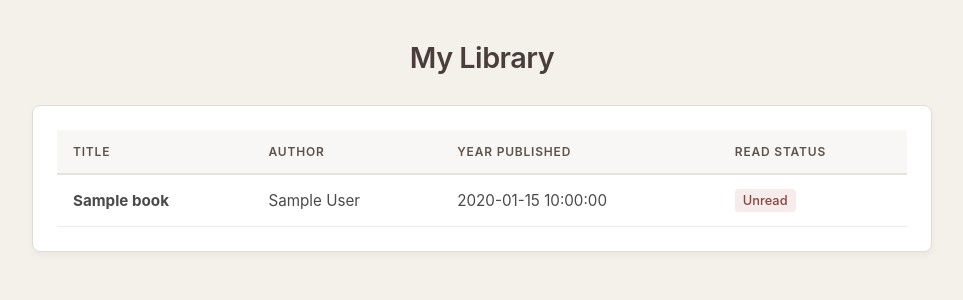
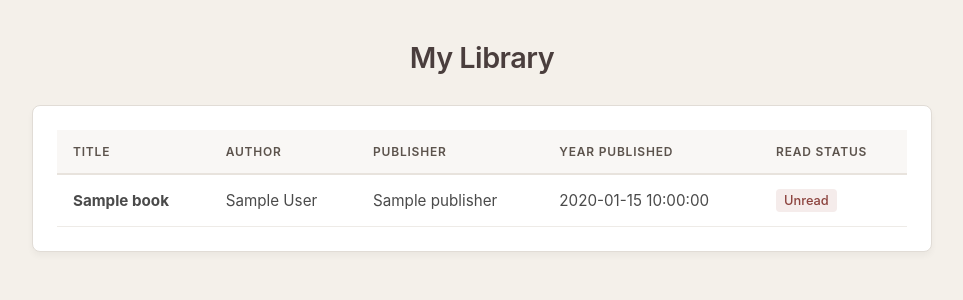
Before and after one commit to burundicafe/library-book-tracker, a Flask app: template libraryproject/library/templates/library/index.html in a window 1280 px wide. Shown: the top 300 px of the page, without its empty margins (158-1121 px from the left). Run offline with Flask 3, Linux system fonts and the light colour scheme; the template is opened without the code that fills it: most values are stand-ins (such as "Sample title", 1, 10 or a date in 2020).

Commit message:
Added Publisher field to Book model and updated index.html to display publisher information. Also created a new migration for the changes made to the models. Updated the urls.py to include the new view for displaying publisher information on the index page. Updated the .gitignore file to exclude the runDjango.py file from being tracked by git. Updated the index.html template to display the publisher information for each book in the list. This will allow users to see which publisher is associated with each book when they view the index page. Updated the design of the index page to accommodate the new publisher information, ensuring that the layout remains clean and user-friendly. This includes adding a new column for the publisher in the table that lists the books.

```diff
--- a/libraryproject/library/models.py
+++ b/libraryproject/library/models.py
@@ -5,6 +5,7 @@ from django.db import models
 class Book(models.Model):
     title = models.CharField(max_length=200)
     author = models.CharField(max_length=100)
+    publisher = models.CharField(max_length=100, blank=True, default="")
     year_published = models.IntegerField(null = False, blank = False)
     read = models.BooleanField(default=False)
 
--- a/libraryproject/library/templates/library/index.html
+++ b/libraryproject/library/templates/library/index.html
@@ -126,6 +126,7 @@
                 <tr>
                     <th>Title</th>
                     <th>Author</th>
+                    <th>Publisher</th>
                     <th>Year Published</th>
                     <th>Read Status</th>
                 </tr>
@@ -135,6 +136,7 @@
                 <tr>
                     <td><strong>{{ book.title }}</strong></td>
                     <td>{{ book.author }}</td>
+                    <td>{{ book.publisher }}</td>
                     <td>{{ book.year_published }}</td>
                     <td>
                         {% if book.read %}
--- a/libraryproject/libraryproject/urls.py
+++ b/libraryproject/libraryproject/urls.py
@@ -17,8 +17,10 @@ Including another URLconf
 from django.contrib import admin
 from django.urls import path
 from django.urls import include
+from django.views.generic import RedirectView
 
 urlpatterns = [
     path('admin/', admin.site.urls),
     path('library/', include('library.urls')),
+    path('', RedirectView.as_view(url='/library/'))
 ]
```
Also changed, not shown: libraryproject/library/migrations/0002_book_publisher.py (added), 1 other file.
